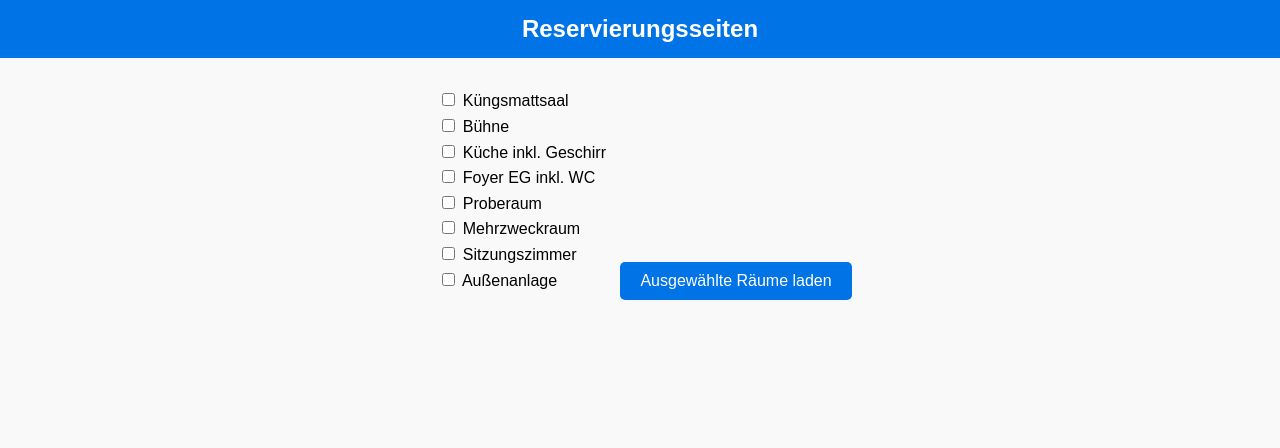
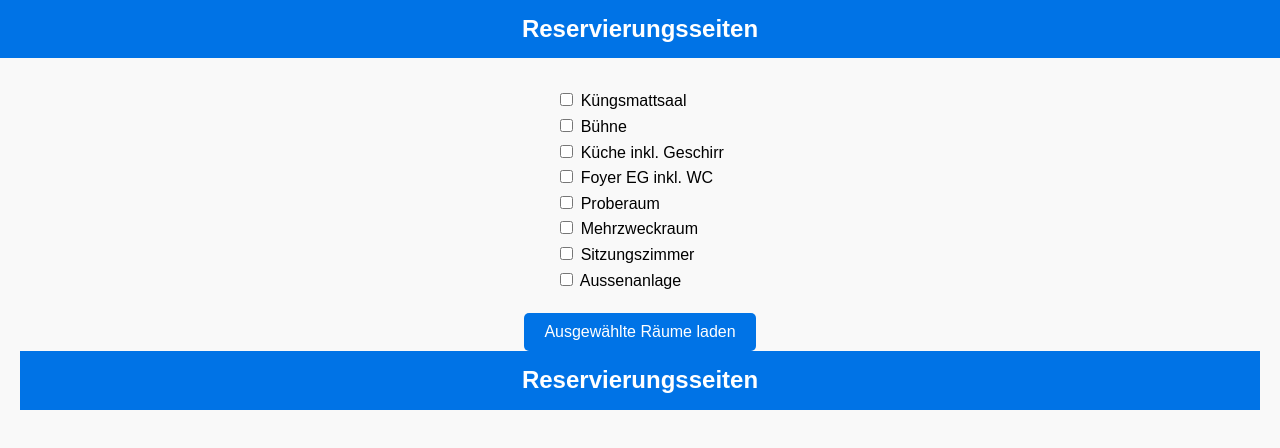
Before and after one commit to Redfighter181/kalender, a plain HTML site: page index.html in a window 1280 px wide. Drawn offline with Linux system fonts and the light colour scheme.

Commit message:
Update index.html

```diff
--- a/index.html
+++ b/index.html
@@ -75,10 +75,12 @@
             <label><input type="checkbox" value="37"> Proberaum</label><br>
             <label><input type="checkbox" value="38"> Mehrzweckraum</label><br>
             <label><input type="checkbox" value="39"> Sitzungszimmer</label><br>
-            <label><input type="checkbox" value="42"> Außenanlage</label><br>
-
+            <label><input type="checkbox" value="42"> Aussenanlage</label><br>
         </div>
-        <button id="loadRooms">Ausgewählte Räume laden</button>
+        <div class="button-and-title">
+            <button id="loadRooms">Ausgewählte Räume laden</button>
+            <h2>Reservierungsseiten</h2>
+        </div>
     </div>
 
     <div id="reservationPages"></div>
```
